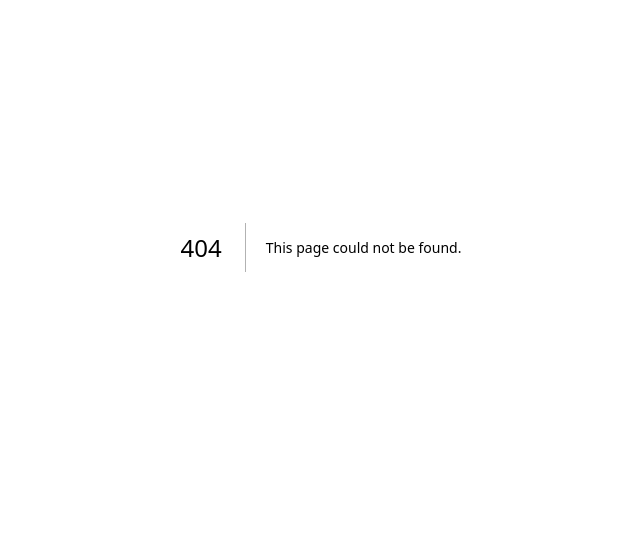
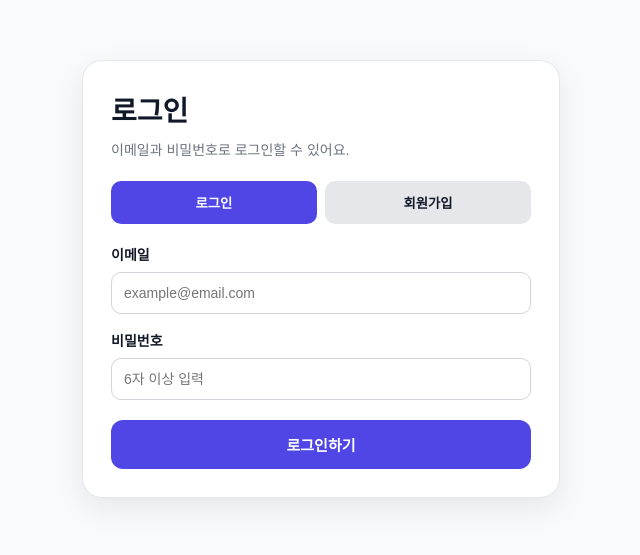
Before and after one commit to q9mkghu-wq/auxtion, a Next.js app: page /login in a window 1280 px wide. Before the commit this address had no page. Shown: the part 153-708 px from the top of the page, without its empty margins (319-959 px from the left). Built offline with nearby package versions, Linux system fonts and the light colour scheme; no server answers.

Commit message:
Create page.js

```diff
--- /dev/null
+++ b/app/login/page.js
@@ -0,0 +1,237 @@
+"use client";
+
+import { useState } from "react";
+import { useRouter } from "next/navigation";
+import {
+  createUserWithEmailAndPassword,
+  signInWithEmailAndPassword,
+} from "firebase/auth";
+import { auth } from "../../lib/firebase";
+
+export default function LoginPage() {
+  const router = useRouter();
+  const [mode, setMode] = useState("login");
+  const [email, setEmail] = useState("");
+  const [password, setPassword] = useState("");
+  const [loading, setLoading] = useState(false);
+
+  const handleSubmit = async (e) => {
+    e.preventDefault();
+
+    if (!email.trim()) {
+      alert("이메일을 입력하세요.");
+      return;
+    }
+
+    if (!password.trim()) {
+      alert("비밀번호를 입력하세요.");
+      return;
+    }
+
+    if (password.length < 6) {
+      alert("비밀번호는 6자 이상이어야 해요.");
+      return;
+    }
+
+    try {
+      setLoading(true);
+
+      if (mode === "signup") {
+        await createUserWithEmailAndPassword(auth, email, password);
+        alert("회원가입이 완료됐어요.");
+      } else {
+        await signInWithEmailAndPassword(auth, email, password);
+        alert("로그인됐어요.");
+      }
+
+      router.push("/");
+    } catch (error) {
+      console.error(error);
+
+      if (error.code === "auth/email-already-in-use") {
+        alert("이미 가입된 이메일이에요.");
+      } else if (error.code === "auth/invalid-email") {
+        alert("이메일 형식이 올바르지 않아요.");
+      } else if (error.code === "auth/user-not-found") {
+        alert("가입되지 않은 이메일이에요.");
+      } else if (error.code === "auth/wrong-password") {
+        alert("비밀번호가 틀렸어요.");
+      } else if (error.code === "auth/invalid-credential") {
+        alert("이메일 또는 비밀번호를 다시 확인하세요.");
+      } else {
+        alert("처리 중 오류가 발생했어요.");
+      }
+    } finally {
+      setLoading(false);
+    }
+  };
+
+  return (
+    <main
+      style={{
+        minHeight: "100vh",
+        background: "#f8fafc",
+        display: "flex",
+        justifyContent: "center",
+        alignItems: "center",
+        padding: "24px",
+        fontFamily: "Arial, sans-serif",
+      }}
+    >
+      <div
+        style={{
+          width: "100%",
+          maxWidth: "420px",
+          background: "#ffffff",
+          border: "1px solid #e5e7eb",
+          borderRadius: "20px",
+          padding: "28px",
+          boxShadow: "0 10px 30px rgba(0,0,0,0.08)",
+        }}
+      >
+        <h1
+          style={{
+            margin: 0,
+            fontSize: "28px",
+            fontWeight: 700,
+            color: "#111827",
+          }}
+        >
+          {mode === "login" ? "로그인" : "회원가입"}
+        </h1>
+
+        <p
+          style={{
+            marginTop: "10px",
+            color: "#6b7280",
+            fontSize: "14px",
+            lineHeight: 1.6,
+          }}
+        >
+          이메일과 비밀번호로 {mode === "login" ? "로그인" : "회원가입"}할 수 있어요.
+        </p>
+
+        <div
+          style={{
+            display: "flex",
+            gap: "8px",
+            marginTop: "20px",
+            marginBottom: "20px",
+          }}
+        >
+          <button
+            type="button"
+            onClick={() => setMode("login")}
+            style={{
+              flex: 1,
+              padding: "12px",
+              borderRadius: "10px",
+              border: "none",
+              cursor: "pointer",
+              fontWeight: 700,
+              background: mode === "login" ? "#4f46e5" : "#e5e7eb",
+              color: mode === "login" ? "#ffffff" : "#111827",
+            }}
+          >
+            로그인
+          </button>
+
+          <button
+            type="button"
+            onClick={() => setMode("signup")}
+            style={{
+              flex: 1,
+              padding: "12px",
+              borderRadius: "10px",
+              border: "none",
+              cursor: "pointer",
+              fontWeight: 700,
+              background: mode === "signup" ? "#4f46e5" : "#e5e7eb",
+              color: mode === "signup" ? "#ffffff" : "#111827",
+            }}
+          >
+            회원가입
+          </button>
+        </div>
+
+        <form onSubmit={handleSubmit}>
+          <label
+            style={{
+              display: "block",
+              fontSize: "14px",
+              fontWeight: 700,
+              marginBottom: "8px",
+              color: "#111827",
+            }}
+          >
+            이메일
+          </label>
+          <input
+            type="email"
+            value={email}
+            onChange={(e) => setEmail(e.target.value)}
+            placeholder="example@email.com"
+            style={{
+              width: "100%",
+              padding: "12px",
+              borderRadius: "10px",
+              border: "1px solid #d1d5db",
+              fontSize: "14px",
+              marginBottom: "16px",
+              boxSizing: "border-box",
+            }}
+          />
+
+          <label
+            style={{
+              display: "block",
+              fontSize: "14px",
+              fontWeight: 700,
+              marginBottom: "8px",
+              color: "#111827",
+            }}
+          >
+            비밀번호
+          </label>
+          <input
+            type="password"
+            value={password}
+            onChange={(e) => setPassword(e.target.value)}
+            placeholder="6자 이상 입력"
+            style={{
+              width: "100%",
+              padding: "12px",
+              borderRadius: "10px",
+              border: "1px solid #d1d5db",
+              fontSize: "14px",
+              marginBottom: "20px",
+              boxSizing: "border-box",
+            }}
+          />
+
+          <button
+            type="submit"
+            disabled={loading}
+            style={{
+              width: "100%",
+              padding: "14px",
+              borderRadius: "12px",
+              border: "none",
+              background: loading ? "#94a3b8" : "#4f46e5",
+              color: "#ffffff",
+              fontSize: "15px",
+              fontWeight: 700,
+              cursor: "pointer",
+            }}
+          >
+            {loading
+              ? "처리 중..."
+              : mode === "login"
+              ? "로그인하기"
+              : "회원가입하기"}
+          </button>
+        </form>
+      </div>
+    </main>
+  );
+}
```
